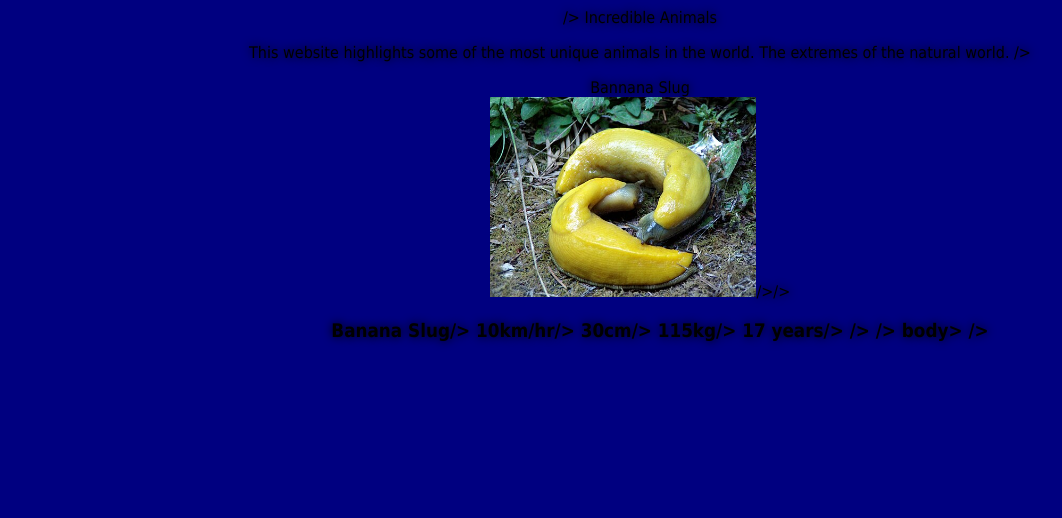
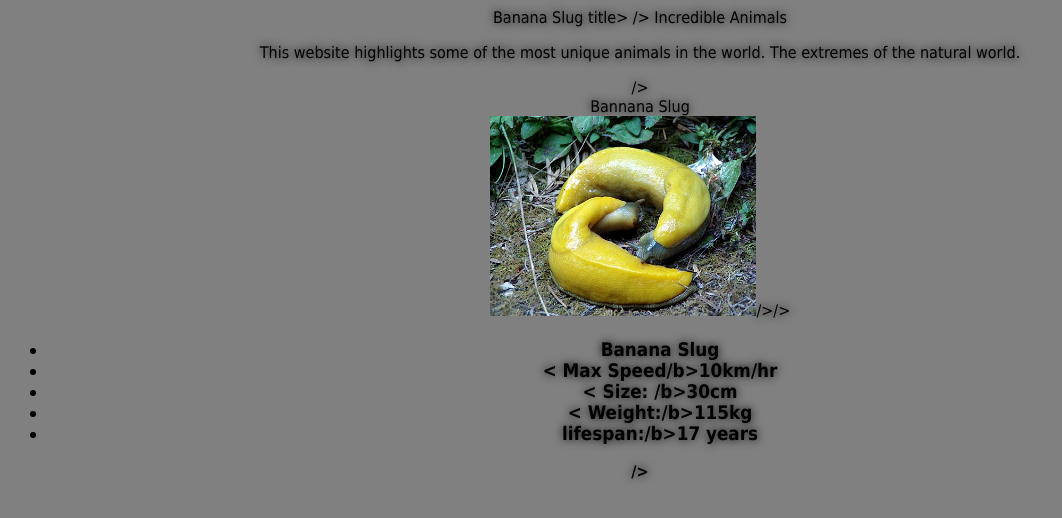
Before and after one commit to JCCodingClassGroup1/Animals, a plain HTML site: page BannanaSlug.html in a window 1280 px wide. Shown: the whole page, without its empty margins (0-1062 px from the left). Drawn offline with Linux system fonts and the light colour scheme.

Commit message:
Fix HTML syntax and update styling
finished

```diff
--- a/BannanaSlug.html
+++ b/BannanaSlug.html
@@ -1,26 +1,26 @@
 <!DOCTYPE html>
 <html
 	<head
-		<title Banana Slug>
+		<title> Banana Slug </html>title>
 		<link rel="stylesheet" href="stylesheet.css">
 	/><!-- The page style doesn't apear on the browser. Any thoughts as to why? -->
-	<body style="background-color:navy; text-align:center"
+	<body style="background-color:gray; text-align:center"
 		<div class="Heading" style="width:300px; margin:auto"
 			<h1>Incredible Animals</h1>
-			<p>This website highlights some of the most unique animals in the world. The extremes of the natural world.
+			<p>This website highlights some of the most unique animals in the world. The extremes of the natural world.</p>
 		/><!-- All the text on the page has a black shadow around it. What might be causing that? -->
 		<div class="Speed"
 			<h2 <a href="BannanaSlug.html">Bannana Slug</br><img src="Slug.png">/>/>
 			<p At a truely glacial 10 m/hr the bannana slug is the slowest moving animal on Earth./>
 			<h3 Stats/>
-			<ul
-				<li<b Name: />Banana Slug/>
-				<li<b Max Speed/>10km/hr/>
-				<li<b Size: />30cm/>
-				<li<b Weight: />115kg/>
-				<li<b lifespan: />17 years/>
-			/>
-		/>
-	body>
+			<ul>
+				<li><b Name: /b>Banana Slug</li>
+				<li><<b> Max Speed/b>10km/hr</li>
+				<li><<b> Size: /b>30cm</li>
+				<li><<b> Weight:/b>115kg</li>
+				<li><b> lifespan:/b>17 years</li>
+			</ul>
+		</div>
+	</body>
 
 /><!-- A lot of /> display on the website what might you do to fix that? -->
```
